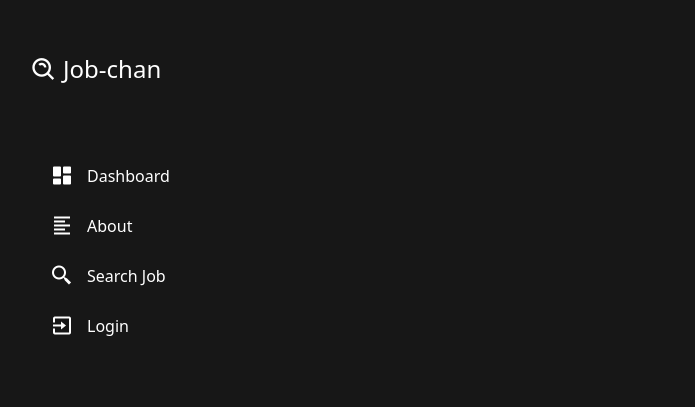
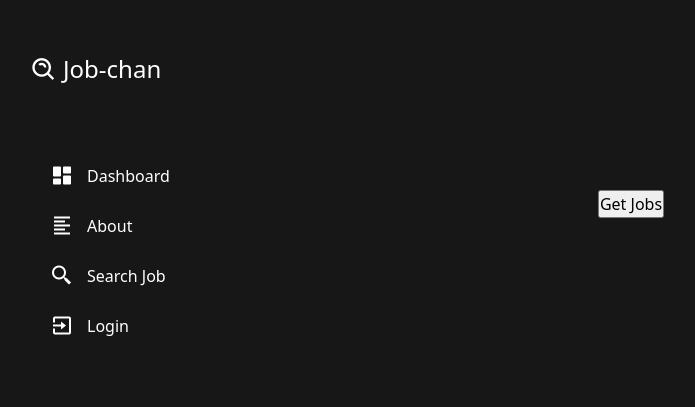
Before and after one commit to bnguye1/Job-chan-website, a Flask app: page /home in a window 1280 px wide. Shown: the top 407 px of the page, without its empty margins (9-704 px from the left). Run offline with Flask 2, Linux system fonts and the light colour scheme.

Commit message:
Added button in home page that calls the python script for jobs

```diff
--- a/job_chan/models.py
+++ b/job_chan/models.py
@@ -27,7 +27,7 @@ class Job(db.Model):
     location = db.Column(db.String, nullable=False)
     salary = db.Column(db.String, nullable=False)
     post_date = db.Column(db.String, nullable=False)
-    updated_date = db.Column(db.DateTime, nullable=False)
+    updated_date = db.Column(db.String, nullable=False)
     job_link = db.Column(db.String, nullable=False)
 
 
--- a/job_chan/routes.py
+++ b/job_chan/routes.py
@@ -1,10 +1,10 @@
 from job_chan import app
-from job_chan.models import User, Job, load_user
-from flask import render_template, session, redirect, url_for
+from job_chan.models import User, load_user, Job
+from flask import request, render_template, redirect, url_for
 from .forms import RegistrationForm, LoginForm
 from . import db, login_manager
-from flask_login import login_required, logout_user, current_user
-from scrapers.update_jobs import get_list_of_jobs
+from flask_login import logout_user, current_user
+from job_chan.scrapers.update_jobs import get_list_of_jobs
 
 
 @app.route('/')
@@ -12,8 +12,22 @@ def splash():
     return render_template('splash.html')
 
 
-@app.route('/home')
+@app.route('/home', methods=['POST', 'GET'])
 def home():
+    if request.method == 'POST':
+        # print(request.form)
+        if "get_jobs" in request.form:
+            jobs = get_list_of_jobs('software_engineer', 'maryland')
+            #print(jobs)
+            print('they want jobs')
+
+            for job in jobs:
+                a_job = Job(job_title=job[0], company=job[1], location=job[2], salary=job[3],
+                            post_date=job[4], updated_date=job[5], job_link=job[6])
+                db.session.add(a_job)
+                db.session.commit()
+        else:
+            print('they want something else')
     return render_template('home.html')
 
 
@@ -31,7 +45,7 @@ def register():
     message = ""
     if form.validate_on_submit():
         some_user = User.query.filter_by(email=form.email.data).first()
-        if not some_user:
+        if some_user is None:
             if form.password.data == form.confirm_password.data:
                 user = User(email=form.email.data, password=form.password.data)
                 db.session.add(user)
--- a/scrapers/update_jobs.py
+++ b/job_chan/scrapers/update_jobs.py
@@ -1,8 +1,6 @@
-from scrapers.indeed_job import start_scraping
+from .indeed_job import start_scraping
 import csv
-# import sys, os
-# import time
-#
+
 
 def get_list_of_jobs(position, location):
     start_scraping(position, location)
--- a/job_chan/templates/home.html
+++ b/job_chan/templates/home.html
@@ -27,6 +30,30 @@
             width: 100%;
             overflow: hidden;
             background-color: #171717;
+        }
+        .col-lg {
+            width: 400px;
+            text-align: center;
+        }
+        .container {
+            height: 100%;
+            display: flex;
+            justify-content: center;
+            align-items: center;
+            padding: 190px 0;
+        }
+        .text {
+            color: #9D9D9D;
+        }
+        .buttons {
+            width: 200px;
+            margin: 0 auto;
+            display: inline;
+        }
+        .btn {
+            width: 200px;
+            margin: 0 auto;
+            display: inline;
         }
         .sidebar {
             position: fixed;
@@ -148,6 +175,15 @@
             {% endif %}
         </ul>
     </div>
+    <div class="container">
+        <div class="col-lg">
+            <div class="buttons">
+                <form method="post">
+                    <input type="submit" name="get_jobs" value="Get Jobs">
+                </form>
+            </div>
+        </div>
+    </div>
 <!--    <div class="container">-->
 <!--        {% if has_jobs %}-->
 <!--            <h3>There is jobs here</h3>-->
--- a/job_chan/templates/splash.html
+++ b/job_chan/templates/splash.html
@@ -89,6 +89,7 @@
                 <i class='bx bx-search-alt' ></i>
                 <h2 class="title">Job-chan</h2>
                 <p class="text" style="font-size: 18px; padding-bottom: 20px;">Need some help in your job hunt? Don’t worry, Job-chan is here to be your best friend!</p>
+                <p class="text" style="font-size: 18px; padding-bottom: 20px;">You can start searching for jobs without an account OR you can create an account and save any jobs you see.</p>
                 <div class="buttons">
                     <div class="btn">
                         <a href="{{ url_for('home') }}" style="text-decoration: none;"><button class="btn btn-custom">Search jobs</button></a>
```
Also changed, not shown: other parts of job_chan/templates/home.html (+3 -0 lines), job_chan/__init__.py (+5 -6 lines), job_chan/scrapers/__init__.py (added), job_chan/scrapers/indeed_job.py (renamed from scrapers/indeed_job.py).
